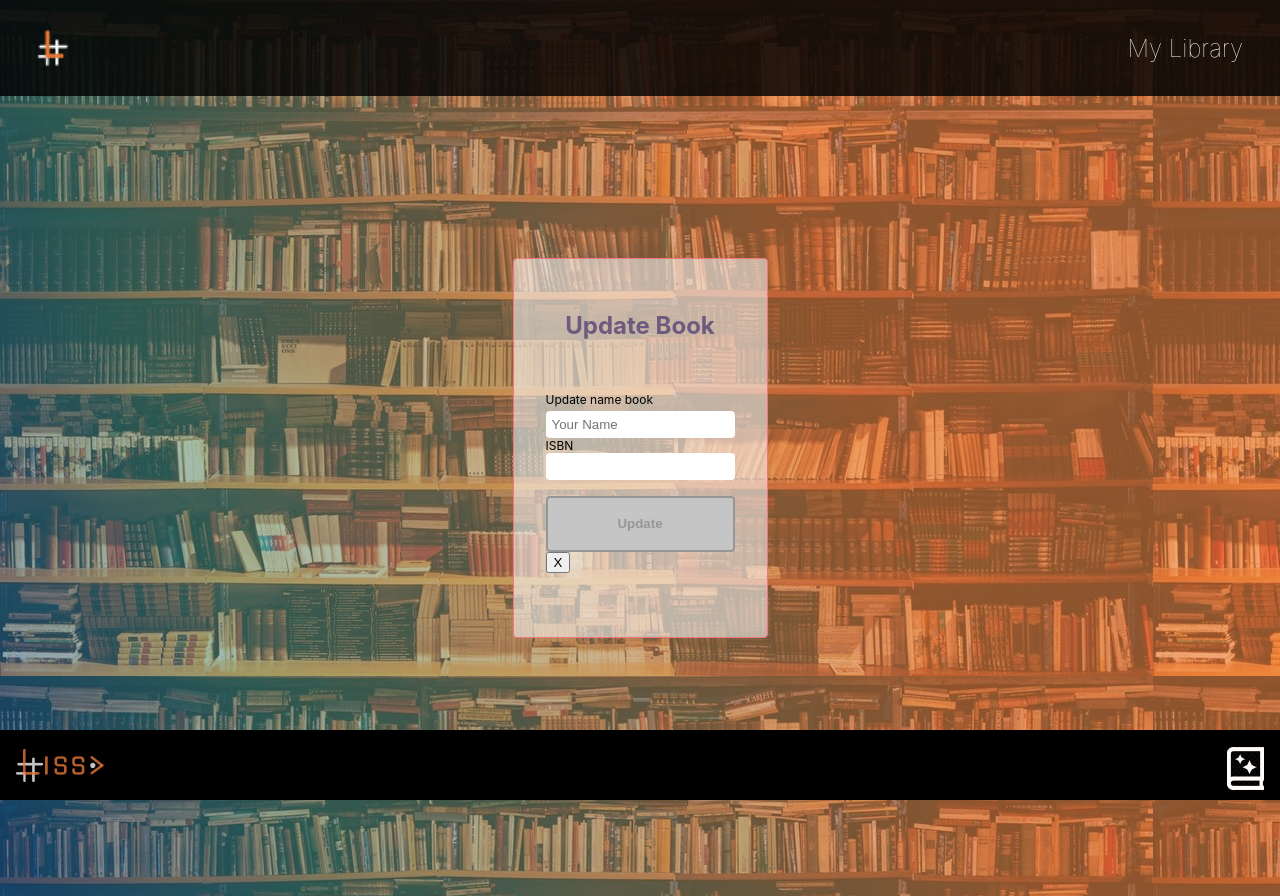
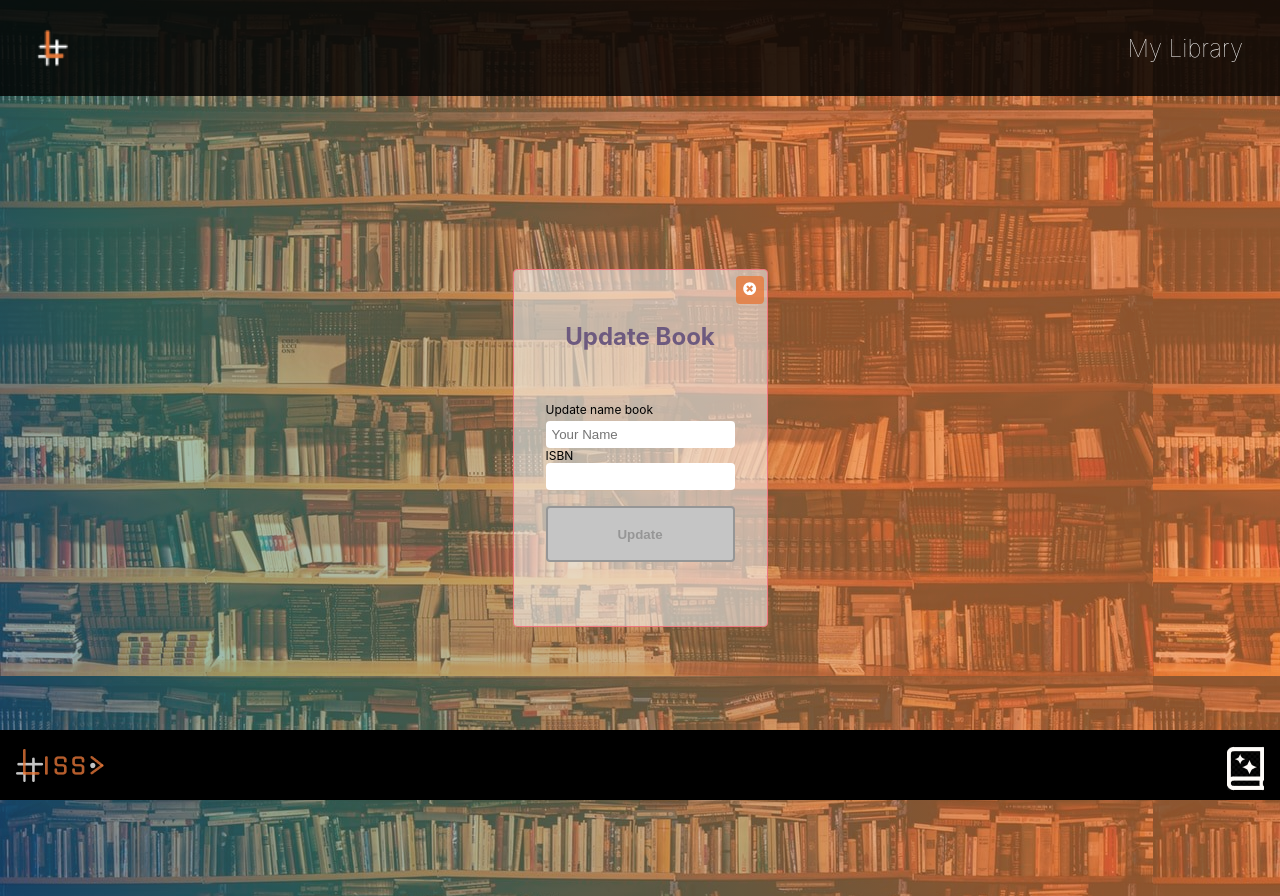
Before and after one commit to lissms/library, a React (Create React App) app in the folder my-library/: page /#/book/update/1 in a window 1280 px wide. Built offline with nearby package versions, Linux system fonts and the light colour scheme; no server answers.

Commit message:
add new styles to button close

```diff
--- a/my-library/src/app/components/addAuthor/AddAuthor.jsx
+++ b/my-library/src/app/components/addAuthor/AddAuthor.jsx
@@ -6,6 +6,9 @@ import { addAuthor, getBooks } from "../../services/booksApi";
 
 //STYLES
 import { AddUserContainer, AddUserStyle } from "./addAuthor.styled";
+
+import { FontAwesomeIcon } from "@fortawesome/react-fontawesome";
+import { faTimesCircle } from "@fortawesome/free-solid-svg-icons";
 
 //REACT-ROUTER-DOM
 import { useHistory } from "react-router-dom";
@@ -17,6 +20,8 @@ function AddAuthor(props) {
   const [authorLastName, setAuthorLastName] = useState("");
   const [message, setMessage] = useState("");
 
+  const close = <FontAwesomeIcon icon={faTimesCircle} />;
+
   const handleFormSubmit = (event) => {
     event.preventDefault();
   };
@@ -27,6 +32,16 @@ function AddAuthor(props) {
       <AddUserContainer>
         <AddUserStyle>
           <h2 className="title">Add new Author</h2>
+          <button
+            title="Close"
+            className="button"
+            onClick={() => {
+              handleBookListClick(history);
+              getBooks();
+            }}
+          >
+            {close}
+          </button>
           <form className="from" onSubmit={handleFormSubmit}>
             <label className="add-name-label" for="Name">
               Name Author
@@ -73,15 +88,6 @@ function AddAuthor(props) {
           </form>
           <p>{message}</p>
         </AddUserStyle>
-        <button
-          className="button"
-          onClick={() => {
-            handleBookListClick(history);
-            getBooks();
-          }}
-        >
-          X
-        </button>
       </AddUserContainer>
     </Layaut>
   );
--- a/my-library/src/app/components/addAuthor/addAuthor.styled.js
+++ b/my-library/src/app/components/addAuthor/addAuthor.styled.js
@@ -1,4 +1,7 @@
 import styled from "styled-components";
+
+//Variables
+import { COLORS } from "../../../styles/variables/colors";
 
 export const AddUserContainer = styled.div`
   display: flex;
@@ -14,11 +17,25 @@ export const AddUserStyle = styled.div`
   align-items: center;
   background: #ffffff8c;
   padding: 32px;
-  border: 1px solid #f17680;
+  border: 1px solid ${COLORS.special_orange};
   border-radius: 4px;
+  position: relative;
 
   & .title {
     color: #6d5a7f;
+  }
+  & .button {
+    width: 28px;
+    height: 28px;
+    cursor: pointer;
+    margin: 3px;
+    background: ${COLORS.special_orange};
+    border: none;
+    color: white;
+    border-radius: 4px;
+    position: absolute;
+    right: 0px;
+    top: 3px;
   }
 
   & .from {
--- a/my-library/src/app/components/bookDetail/BookDetail.jsx
+++ b/my-library/src/app/components/bookDetail/BookDetail.jsx
@@ -84,12 +84,7 @@ function BookDetail(props) {
             >
               {editauthor}
             </button>
-            <button
-              className="button"
-              onClick={() => handleRemoveClick(history, id)}
-            >
-              {remove}
-            </button>
+
             <button
               title="Back to book list"
               className="button"
--- a/my-library/src/app/components/bookDetail/bookDetail.styled.js
+++ b/my-library/src/app/components/bookDetail/bookDetail.styled.js
@@ -11,7 +11,6 @@ export const DetailBookStyled = styled.div`
   & .card {
     position: relative;
     background: ${COLORS.gray};
-    width: 30%;
     margin: 30px 0;
     border-radius: 5px;
     display: flex;
--- a/my-library/src/app/components/update/UpdateAuthor.jsx
+++ b/my-library/src/app/components/update/UpdateAuthor.jsx
@@ -20,6 +20,9 @@ import { UpdateContainer, UpdateStyle } from "./updateAuthor.styled";
 //REACT-ROUTER-DOM
 import { useHistory } from "react-router-dom";
 
+import { FontAwesomeIcon } from "@fortawesome/react-fontawesome";
+import { faTimesCircle } from "@fortawesome/free-solid-svg-icons";
+
 function UpdateAuthor(props) {
   const [newAuthorName, setNewAuthorName] = useState("");
   const [newAuthorLastName, setAuthorLastName] = useState("");
@@ -29,6 +32,7 @@ function UpdateAuthor(props) {
   let { authorId } = useParams();
 
   let history = useHistory();
+  const close = <FontAwesomeIcon icon={faTimesCircle} />;
 
   useEffect(() => {
     getAuthorDetails(authorId).then((data) => {
@@ -47,6 +51,16 @@ function UpdateAuthor(props) {
       <UpdateContainer>
         <UpdateStyle>
           <h2 className="title">Update Author</h2>
+          <button
+            title="Close"
+            className="button"
+            onClick={() => {
+              handleBookListClick(history);
+              getBooks();
+            }}
+          >
+            {close}
+          </button>
           <form className="from" onSubmit={handleFormSubmit}>
             <label className="update-name-label" for="Name">
               Name
@@ -88,15 +102,6 @@ function UpdateAuthor(props) {
               type="submit"
               value="Update"
             />
-            <button
-              className="button"
-              onClick={() => {
-                handleBookListClick(history);
-                getBooks();
-              }}
-            >
-              X
-            </button>
           </form>
           <p>{message}</p>
         </UpdateStyle>
--- a/my-library/src/app/components/update/UpdateBook.jsx
+++ b/my-library/src/app/components/update/UpdateBook.jsx
@@ -16,6 +16,9 @@ import { UpdateContainer, UpdateStyle } from "./updateBook.styled";
 //REACT-ROUTER-DOM
 import { useHistory } from "react-router-dom";
 
+import { FontAwesomeIcon } from "@fortawesome/react-fontawesome";
+import { faTimesCircle } from "@fortawesome/free-solid-svg-icons";
+
 function UpdateBook(props) {
   const [newBookName, setNewBookName] = useState("");
   const [newIsbn, setNewIsbn] = useState("");
@@ -25,6 +28,8 @@ function UpdateBook(props) {
   let { id } = useParams();
 
   let history = useHistory();
+
+  const close = <FontAwesomeIcon icon={faTimesCircle} />;
 
   useEffect(() => {
     getBookDetails(id).then((data) => {
@@ -42,6 +47,16 @@ function UpdateBook(props) {
       <UpdateContainer>
         <UpdateStyle>
           <h2 className="title">Update Book</h2>
+          <button
+            title="Close"
+            className="button"
+            onClick={() => {
+              handleBookListClick(history);
+              getBooks();
+            }}
+          >
+            {close}
+          </button>
           <form className="from" onSubmit={handleFormSubmit}>
             <label className="update-name-label" for="Name">
               Update name book
@@ -85,15 +100,6 @@ function UpdateBook(props) {
               type="submit"
               value="Update"
             />
-            <button
-              className="button"
-              onClick={() => {
-                handleBookListClick(history);
-                getBooks();
-              }}
-            >
-              X
-            </button>
           </form>
           <p>{message}</p>
         </UpdateStyle>
--- a/my-library/src/app/components/update/updateAuthor.styled.js
+++ b/my-library/src/app/components/update/updateAuthor.styled.js
@@ -1,4 +1,7 @@
 import styled from "styled-components";
+
+//Variables
+import { COLORS } from "../../../styles/variables/colors";
 
 export const UpdateContainer = styled.div`
   display: flex;
@@ -16,9 +19,23 @@ export const UpdateStyle = styled.div`
   padding: 32px;
   border: 1px solid #f17680;
   border-radius: 4px;
+  position: relative;
 
   & .title {
     color: #6d5a7f;
+  }
+  & .button {
+    width: 28px;
+    height: 28px;
+    cursor: pointer;
+    margin: 3px;
+    background: ${COLORS.special_orange};
+    border: none;
+    color: white;
+    border-radius: 4px;
+    position: absolute;
+    right: 0px;
+    top: 3px;
   }
 
   & .from {
--- a/my-library/src/app/components/update/updateBook.styled.js
+++ b/my-library/src/app/components/update/updateBook.styled.js
@@ -1,4 +1,7 @@
 import styled from "styled-components";
+
+//Variables
+import { COLORS } from "../../../styles/variables/colors";
 
 export const UpdateContainer = styled.div`
   display: flex;
@@ -16,9 +19,24 @@ export const UpdateStyle = styled.div`
   padding: 32px;
   border: 1px solid #f17680;
   border-radius: 4px;
+  position: relative;
 
   & .title {
     color: #6d5a7f;
+  }
+
+  & .button {
+    width: 28px;
+    height: 28px;
+    cursor: pointer;
+    margin: 3px;
+    background: ${COLORS.special_orange};
+    border: none;
+    color: white;
+    border-radius: 4px;
+    position: absolute;
+    right: 0px;
+    top: 3px;
   }
 
   & .from {
```
Also changed, not shown: my-library/src/app/components/generalComponents/Button.jsx (deleted, +0 -31 lines), my-library/src/app/components/generalComponents/button.Styled.js (deleted, +0 -11 lines).
